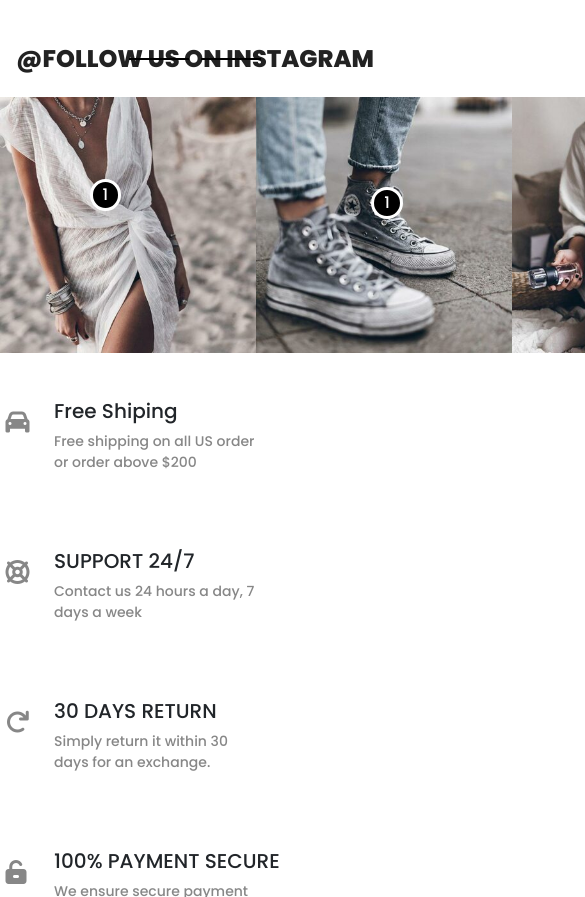
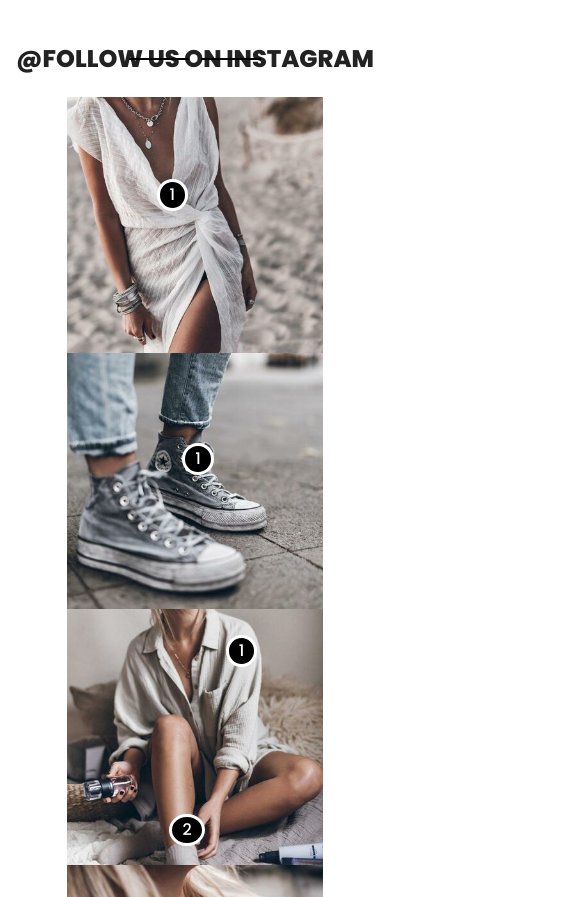
Before and after one commit to MayilKer/Demo-Site-14.02.2022, a plain HTML site: page index.html in a window 390 px wide. Shown: the part 6972-7869 px from the top of the page, 585 px wide, since content can reach past the window. Drawn offline with Linux system fonts and the light colour scheme.

Commit message:
Second aded respon

```diff
--- a/style/style.css
+++ b/style/style.css
@@ -1132,6 +1132,12 @@ a{
     .phone_header{
         display:inline-block !important;
     }
+
+    #instagram .d-flex{
+        display: flex !important;
+        justify-content: center;
+        flex-wrap: wrap;
+    }
 }
 
 .phone_header .container-sm .phone_top{
```
